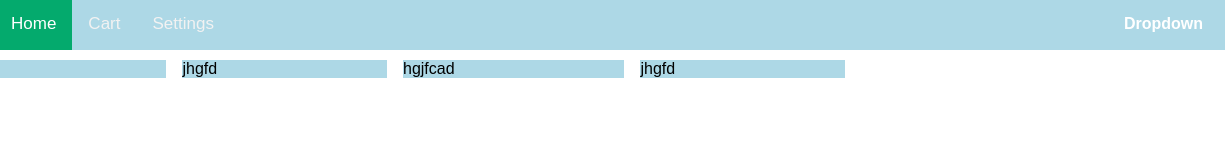
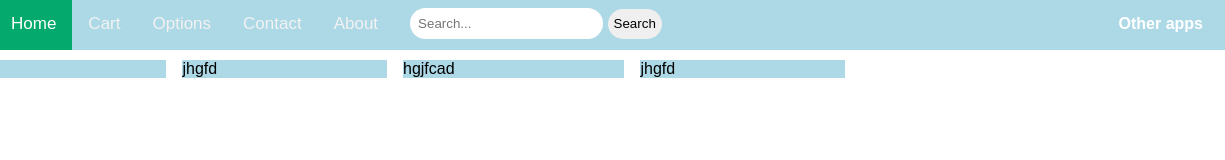
Before and after one commit to paramveersingh190405/NEWSITE, a plain HTML site: page index.html in a window 1280 px wide. Shown: the full height of the page, 55-1280 px from the left. Drawn offline with Linux system fonts and the light colour scheme.

Commit message:
adding search bar

```diff
--- a/index.css
+++ b/index.css
@@ -95,6 +95,25 @@ body {
 .dropdown:hover .dropbtn {background-color: #ddd;
   color: black;
 }
+/* search bar  */
+.navbar .search-bar {
+  float: right;
+  padding: 8px 16px;
+}
+.navbar .search-bar button {
+  border: none;
+  color: black;
+  margin: 0%;
+  height: 30px;
+  border-radius: 30px;
+}
+.navbar .search-bar input {
+  padding: 8px;
+  margin: 0px;
+  outline: none;
+  border: none;             /* Removes default border */
+  border-radius: 20px;
+}
 
 .grids{
   display: grid;
--- a/index.html
+++ b/index.html
@@ -13,9 +13,15 @@
     </div>
       <a class="action" href="#">Home</a>
       <a href="#">Cart</a>
-      <a href="#">Settings</a>
+      <a href="#">Options</a>
+      <a href="#">Contact</a>
+      <a href="#">About</a>
+      <div class="search-bar">
+        <input type="text" placeholder="Search...">
+        <button type="submit">Search</button>
+      </div>
       <div class="dropdown">
-        <button class="dropbtn">Dropdown</button>
+        <button class="dropbtn">Other apps</button>
         <div class="dropdown-content">
           <a href="#">Link 1</a>
           <a href="#">Link 2</a>
```
